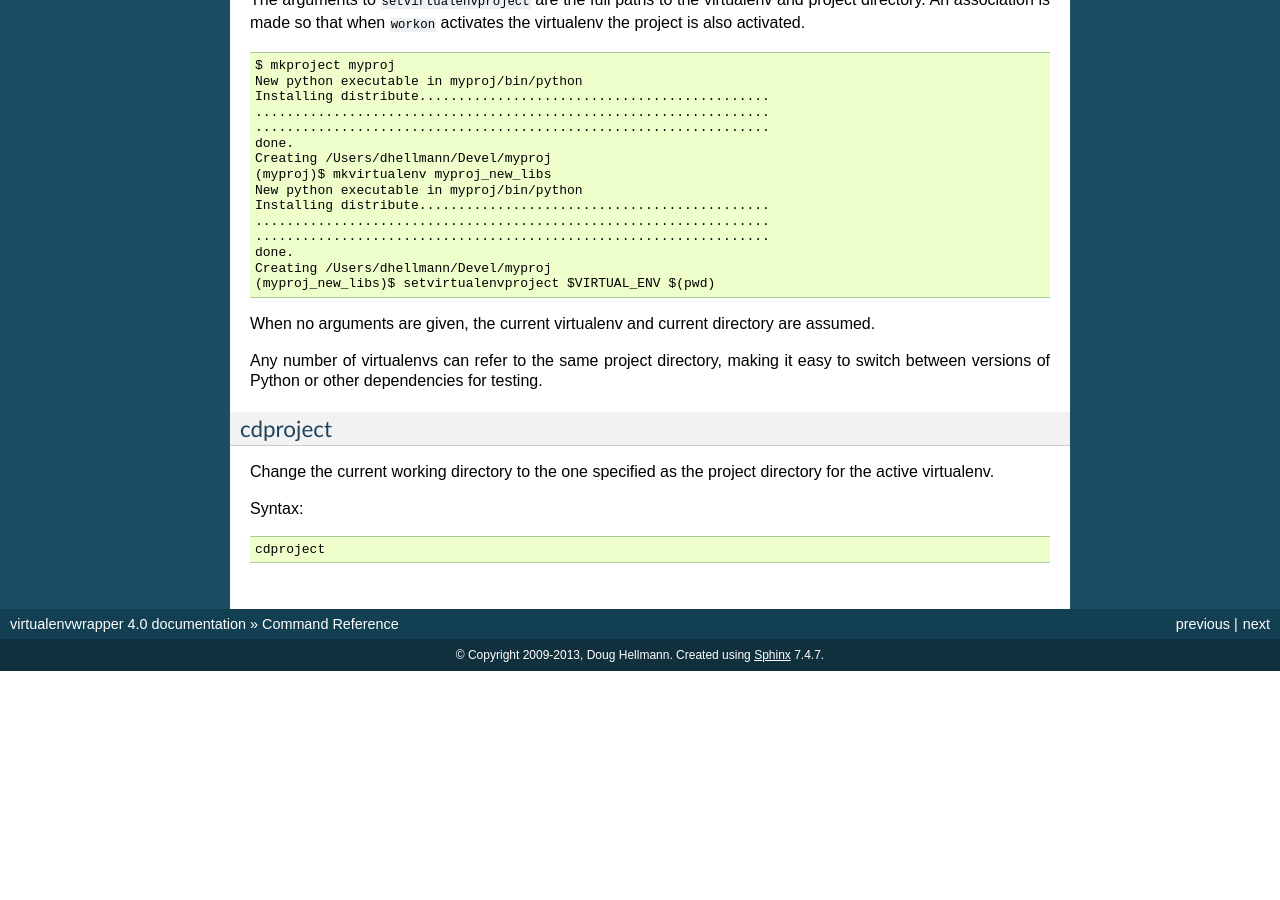
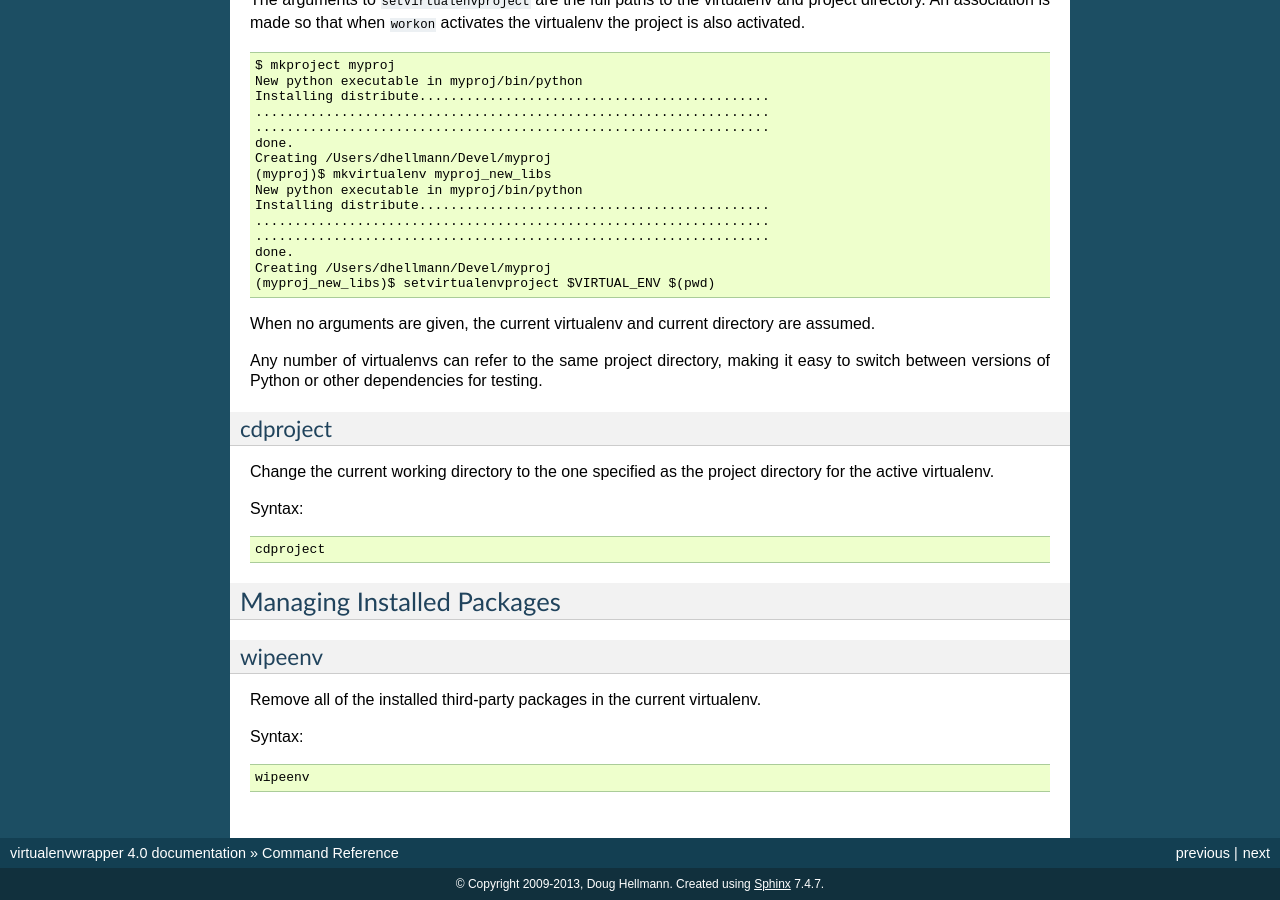
Before and after one commit to python-virtualenvwrapper/virtualenvwrapper, a Sphinx documentation site: the page built from docs/source/command_ref.rst, in a window 1280 px wide and 900 px high, scrolled down 7930 px. Built offline with Sphinx 7.4.7, drawn with Linux system fonts in a browser that asks for light colours; the version number is read from the project's files by our own code; before the commit the page ends 8601 px from its top, so only the background shows below that; some of the changed text lies outside the part shown.

Commit message:
Add wipeenv command
Add the wipeenv command.

Signed-off-by: Doug Hellmann <doug.hellmann@gmail.com>

```diff
--- a/docs/source/command_ref.rst
+++ b/docs/source/command_ref.rst
@@ -546,3 +546,19 @@ project directory for the active virtualenv.
 Syntax::
 
   cdproject
+
+===========================
+Managing Installed Packages
+===========================
+
+.. _command-wipeenv:
+
+wipeenv
+-------
+
+Remove all of the installed third-party packages in the current
+virtualenv.
+
+Syntax::
+
+  wipeenv
--- a/docs/source/history.rst
+++ b/docs/source/history.rst
@@ -7,6 +7,8 @@ dev
 
 - Ensure that all $() style commands that produce paths are
   quoted. Addresses :bbissue:`164`.
+- Add :ref:`command-wipeenv` command for removing all packages
+  installed in the virtualenv.
 
 4.0
 ===
```
Also changed, not shown: 2 other files.
